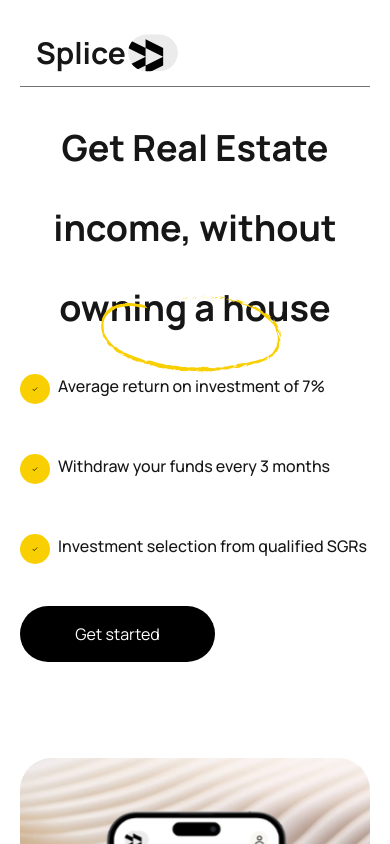
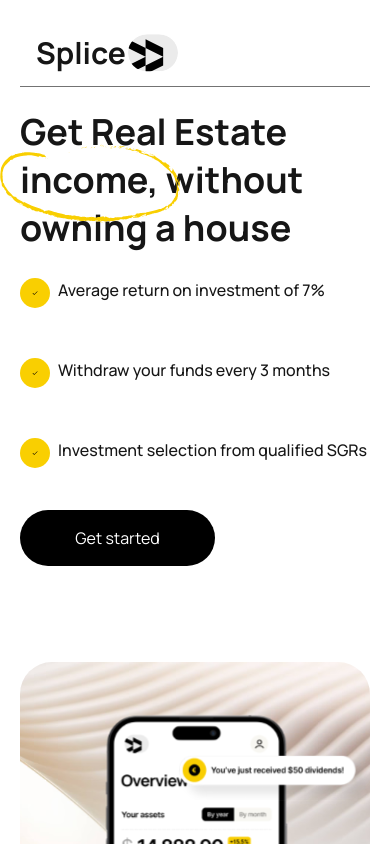
Before and after one commit to Daniel264/Slice, a Next.js app: page / in a window 390 px wide. Shown: the top 844 px of the page. Built offline with nearby package versions, Linux system fonts and the light colour scheme.

Commit message:
make the first_hero responsive

```diff
--- a/src/styles/SCSS/components/_hero.scss
+++ b/src/styles/SCSS/components/_hero.scss
@@ -31,6 +31,7 @@
                 font-size: 3.95rem;
                 font-weight: 700;
                 line-height: 5rem;
+                text-align: left;
                 padding-bottom: 1.6rem;
 
                 @media screen and (max-width: 768px) {
@@ -38,23 +39,24 @@
                 }
                 @media screen and (max-width: 450px) {
                     font-size: var.$text-4xl;
+                    line-height: 3rem;
                 }
             }
 
             img.round-img{
                 position: absolute;
-                top: 4.5rem;
+                top: 3rem;
                 left: -2.3rem;
 
                 @media screen and (max-width: 768px) {
                     width: 16rem;
-                    top: 10.9rem;
-                    left: 4.2rem;
+                    top: 2.9rem;
+                    left: -1rem;
                 }
                 @media screen and (max-width: 450px) {
                     width: 12rem;
-                    top: 10.6rem;
-                    left: 4.7rem;
+                    top: 1.2rem;
+                    left: -1.6rem;
                 }
             }
         }
--- a/src/styles/SCSS/index.css
+++ b/src/styles/SCSS/index.css
@@ -189,6 +189,7 @@ h1 {
   font-size: 3.95rem;
   font-weight: 700;
   line-height: 5rem;
+  text-align: left;
   padding-bottom: 1.6rem;
 }
 @media screen and (max-width: 768px) {
@@ -199,25 +200,26 @@ h1 {
 @media screen and (max-width: 450px) {
   .hero-section div:nth-of-type(1) div:nth-of-type(1) h1 {
     font-size: 2.25rem;
+    line-height: 3rem;
   }
 }
 .hero-section div:nth-of-type(1) div:nth-of-type(1) img.round-img {
   position: absolute;
-  top: 4.5rem;
+  top: 3rem;
   left: -2.3rem;
 }
 @media screen and (max-width: 768px) {
   .hero-section div:nth-of-type(1) div:nth-of-type(1) img.round-img {
     width: 16rem;
-    top: 10.9rem;
-    left: 4.2rem;
+    top: 2.9rem;
+    left: -1rem;
   }
 }
 @media screen and (max-width: 450px) {
   .hero-section div:nth-of-type(1) div:nth-of-type(1) img.round-img {
     width: 12rem;
-    top: 10.6rem;
-    left: 4.7rem;
+    top: 1.2rem;
+    left: -1.6rem;
   }
 }
 .hero-section div:nth-of-type(1) div:last-child {
```
Also changed, not shown: 1 other file (tests, documents, lock files or other folders).
